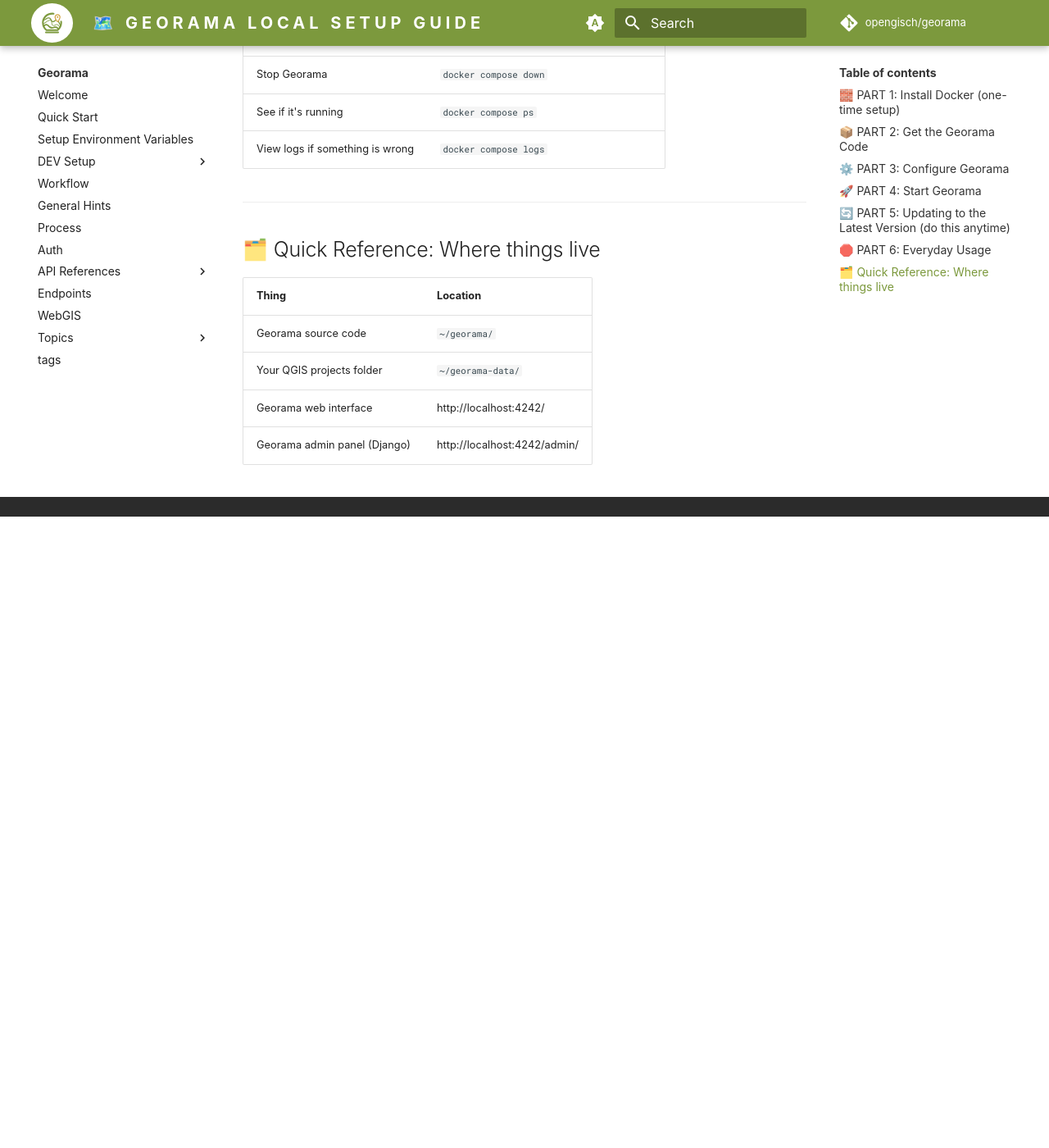
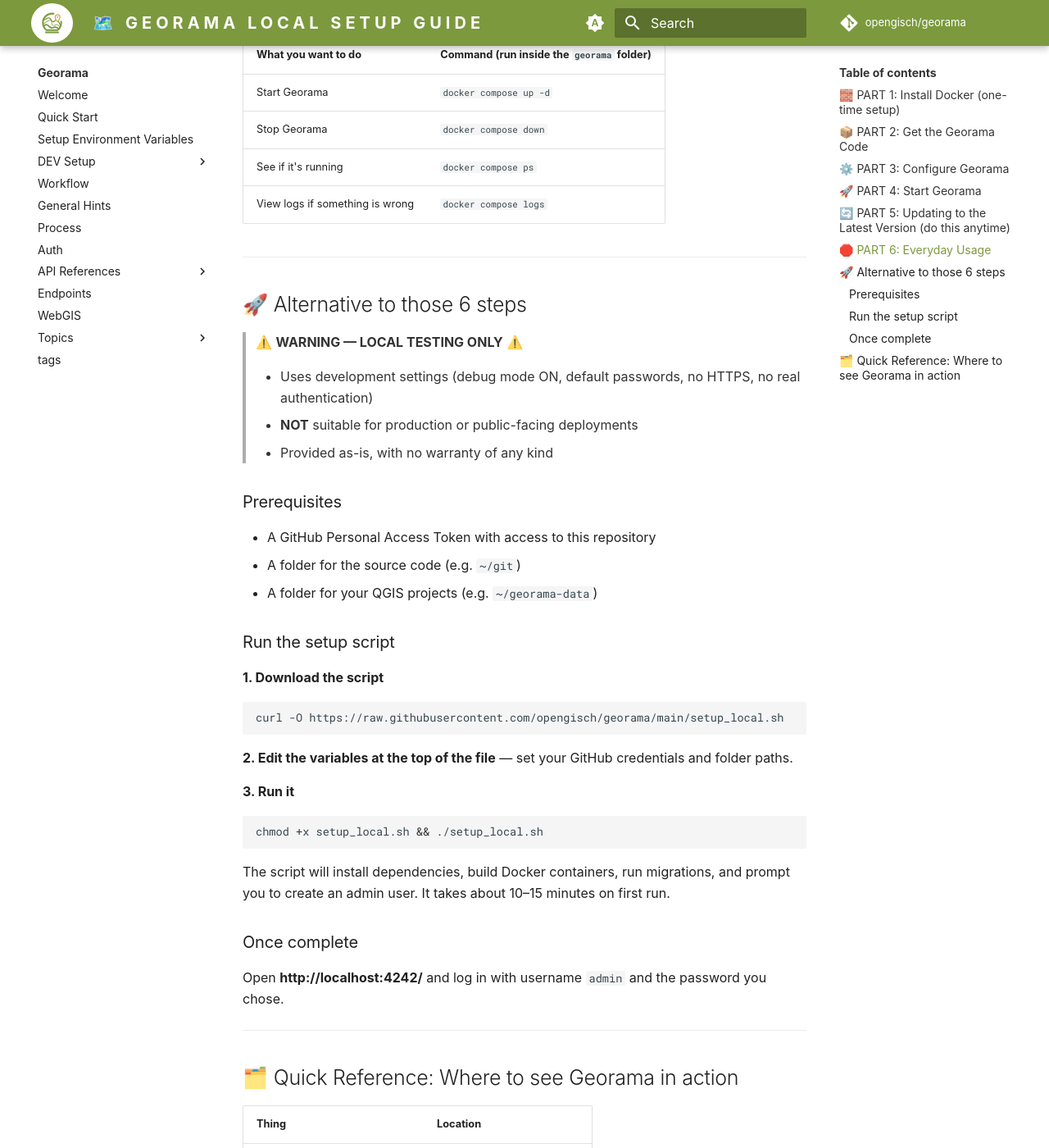
Before and after one commit to opengisch/georama, an MkDocs documentation site: the page built from docs/src/local_setup.md, in a window 1280 px wide and 1400 px high, scrolled down 4454 px. Shown: the whole window at 82% size. Built offline with MkDocs 1.6.1 and Material for MkDocs 9.7.7, drawn with Linux system fonts in a browser that asks for light colours; some web fonts are replaced; comment, search, counter and statistics services are not loaded; before the commit the page ends 5084 px from its top, so only the background shows below that; some of the changed text lies outside the part shown.

Commit message:
Update local_setup.md

````diff
--- a/docs/src/local_setup.md
+++ b/docs/src/local_setup.md
@@ -15,6 +15,8 @@
 If you need to deploy Georama in a real environment, refer to the official documentation and use the production configuration instead.
 
 It has been tested on Ubuntu 24.04 LTS.
+
+NB: if you don't want to click your way through the installation, you can also use the shell script below
 
 ## 🧱 PART 1: Install Docker (one-time setup)
 
@@ -200,11 +202,45 @@
 
 ---
 
-## 🗂️ Quick Reference: Where things live
+## 🚀 Alternative to those 6 steps
+
+> ⚠️ **WARNING — LOCAL TESTING ONLY** ⚠️
+>
+> - Uses development settings (debug mode ON, default passwords, no HTTPS, no real authentication)
+> - **NOT** suitable for production or public-facing deployments
+> - Provided as-is, with no warranty of any kind
+
+### Prerequisites
+
+- A GitHub Personal Access Token with access to this repository
+- A folder for the source code (e.g. `~/git`)
+- A folder for your QGIS projects (e.g. `~/georama-data`)
+
+### Run the setup script
+
+**1. Download the script**
+```bash
+curl -O https://raw.githubusercontent.com/opengisch/georama/main/setup_local.sh
+```
+
+**2. Edit the variables at the top of the file** — set your GitHub credentials and folder paths.
+
+**3. Run it**
+```bash
+chmod +x setup_local.sh && ./setup_local.sh
+```
+
+The script will install dependencies, build Docker containers, run migrations, and prompt you to create an admin user. It takes about 10–15 minutes on first run.
+
+### Once complete
+
+Open **http://localhost:4242/** and log in with username `admin` and the password you chose.
+
+---
+
+## 🗂️ Quick Reference: Where to see Georama in action
 
 | Thing | Location |
 |---|---|
-| Georama source code | `~/georama/` |
-| Your QGIS projects folder | `~/georama-data/` |
 | Georama web interface | http://localhost:4242/ |
 | Georama admin panel (Django) | http://localhost:4242/admin/ |
````
